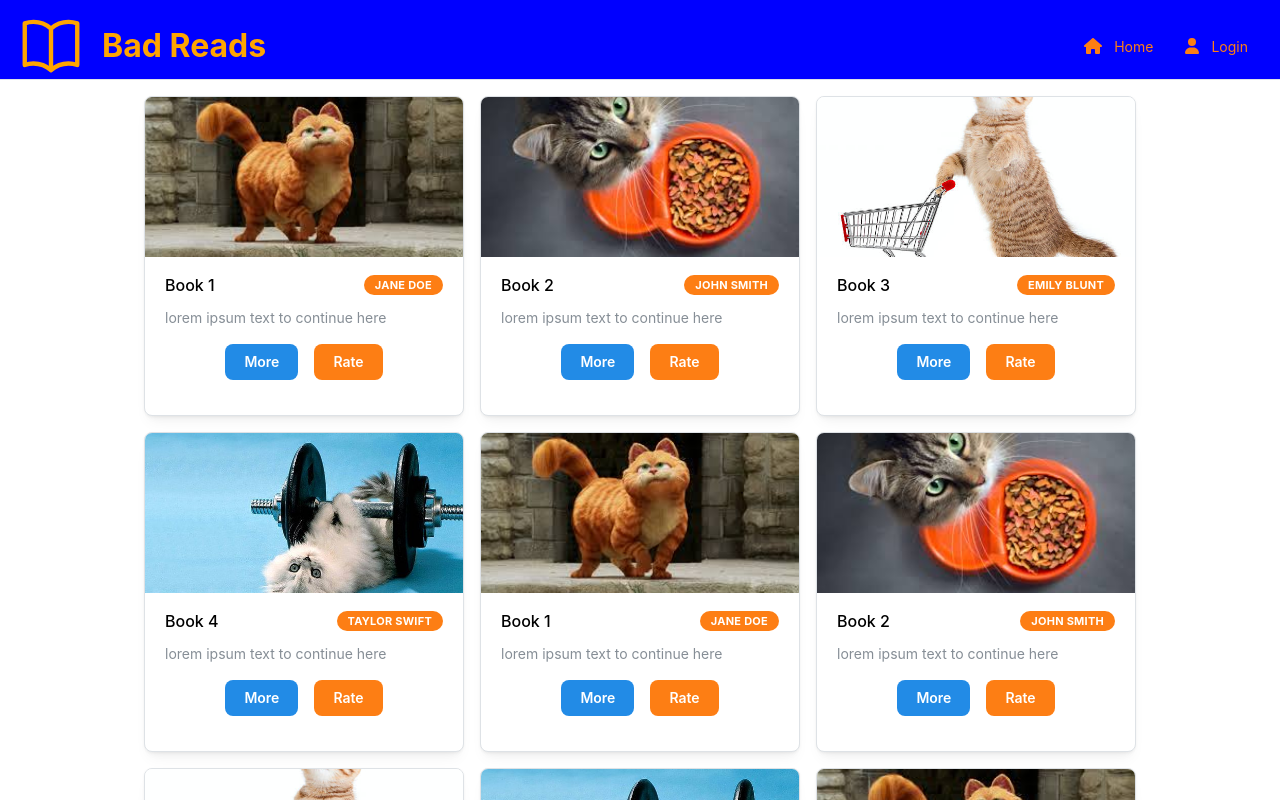
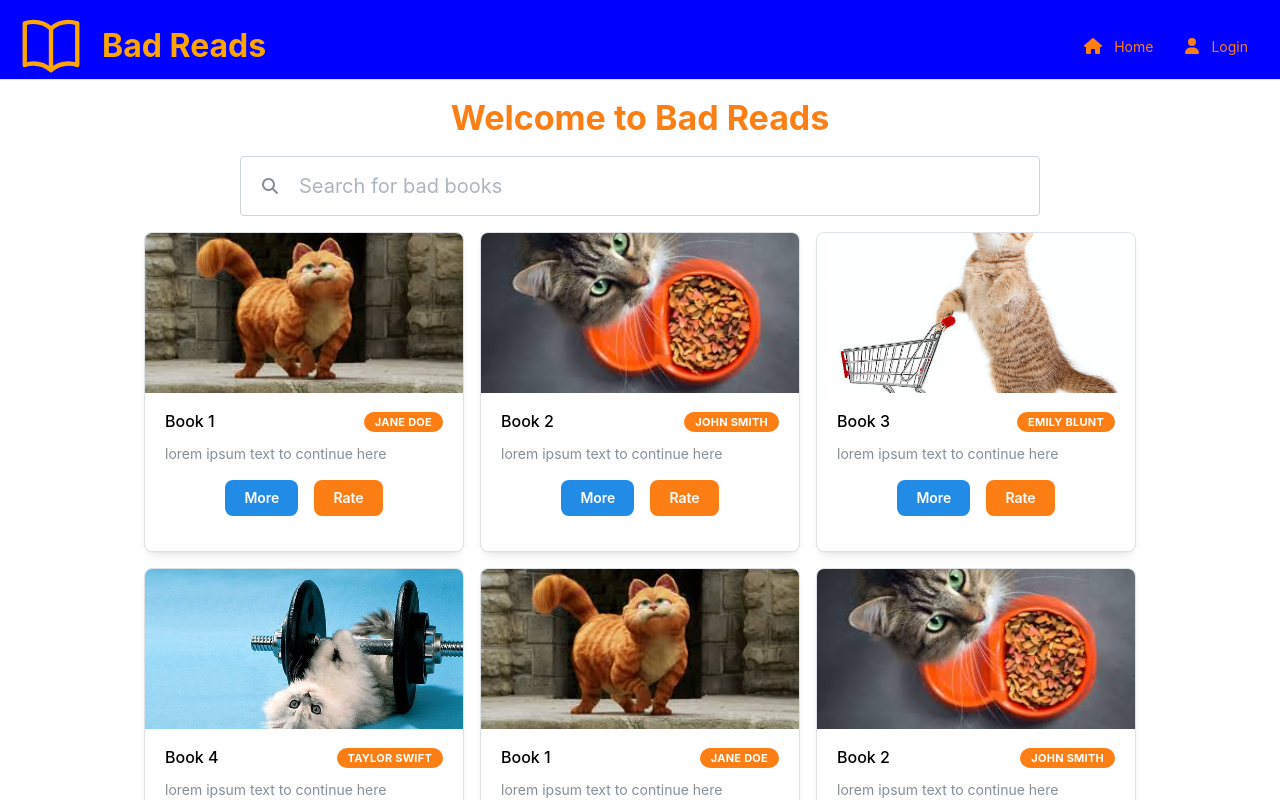
Before and after one commit to DTomusk/bad-reads, a React (Vite) app in the folder ui/: page / in a window 1280 px wide. Shown: the top 800 px of the page. Built offline with nearby package versions, Linux system fonts and the light colour scheme.

Commit message:
feature: added search bar to home page

```diff
--- a/ui/src/pages/Home.tsx
+++ b/ui/src/pages/Home.tsx
@@ -1,6 +1,7 @@
-import { Center, Group, Stack } from "@mantine/core";
+import { Autocomplete, Center, Group, Stack, Title } from "@mantine/core";
 import BookCard from "../components/BookCard";
-
+import { FontAwesomeIcon } from "@fortawesome/react-fontawesome";
+import { faMagnifyingGlass } from "@fortawesome/free-solid-svg-icons";
 const test = [
   {
     title: "Book 1",
@@ -36,6 +37,23 @@ export default function Home() {
   return (
     <>
       <Center>
+        <Stack>
+          <Title
+            style={{
+              color: "var(--mantine-color-orange-filled)",
+              alignSelf: "center",
+            }}
+          >
+            Welcome to Bad Reads
+          </Title>
+          <Autocomplete
+            placeholder="Search for bad books"
+            leftSection={<FontAwesomeIcon icon={faMagnifyingGlass} />}
+            data={[]}
+            size="xl"
+            visibleFrom="xs"
+            style={{ alignSelf: "center", width: "50rem" }}
+          />
           <Group justify="center">
             {test.map((item) => (
               <BookCard {...item} />
@@ -62,6 +80,7 @@ export default function Home() {
               <BookCard {...item} />
             ))}
           </Group>
+        </Stack>
       </Center>
     </>
   );
```
Lines whose indentation alone changed are shown as unchanged.
